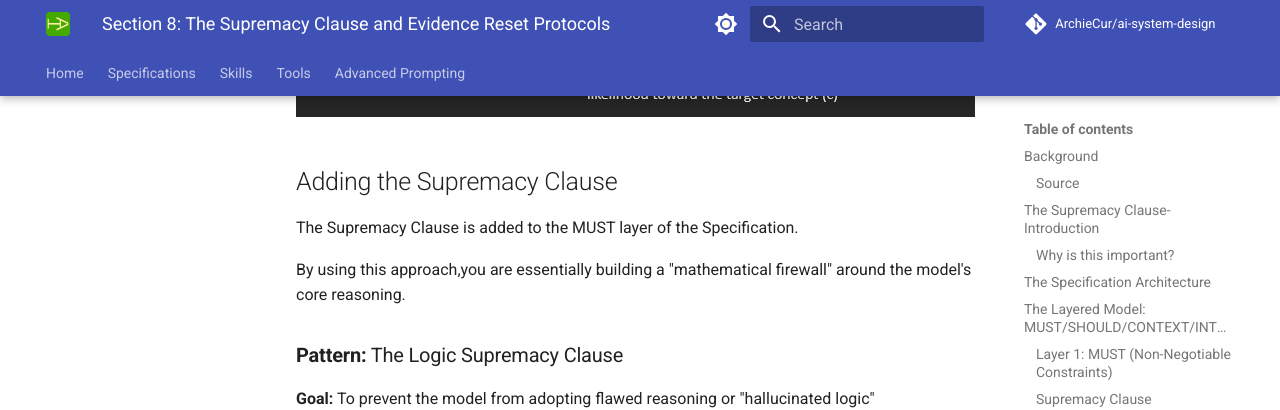
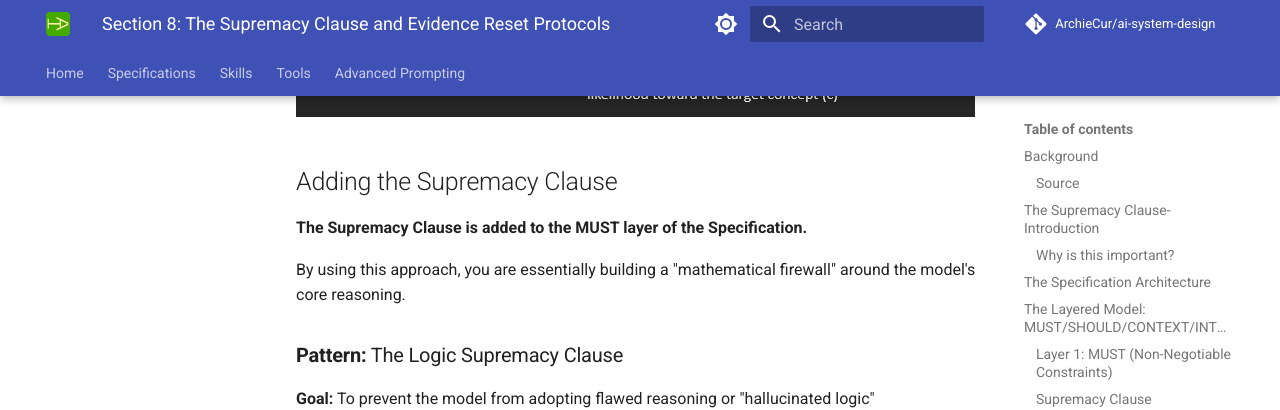
Before and after one commit to ArchieCur/ai-system-design, an MkDocs documentation site: the page built from docs/specifications/Specifications_8_Supremacy_Evidence.md, in a window 1280 px wide and 900 px high, scrolled down 6223 px. Shown: the top 410 px of the window. Built offline with MkDocs 1.6.1 and Material for MkDocs 9.7.7, drawn with Linux system fonts in a browser that asks for light colours; comment, search, counter and statistics services are not loaded.

```diff
--- a/docs/specifications/Specifications_8_Supremacy_Evidence.md
+++ b/docs/specifications/Specifications_8_Supremacy_Evidence.md
@@ -230,9 +230,9 @@ The architecture can be viewed as a way to "guide" the variables in the paper's
 
 ## Adding the Supremacy Clause
 
-The Supremacy Clause is added to the MUST layer of the Specification.
+**The Supremacy Clause is added to the MUST layer of the Specification.**
 
-By using this approach,you are essentially building a "mathematical firewall" around the model's core reasoning.
+By using this approach, you are essentially building a "mathematical firewall" around the model's core reasoning.
 
 ### **Pattern:** The Logic Supremacy Clause
 
```
